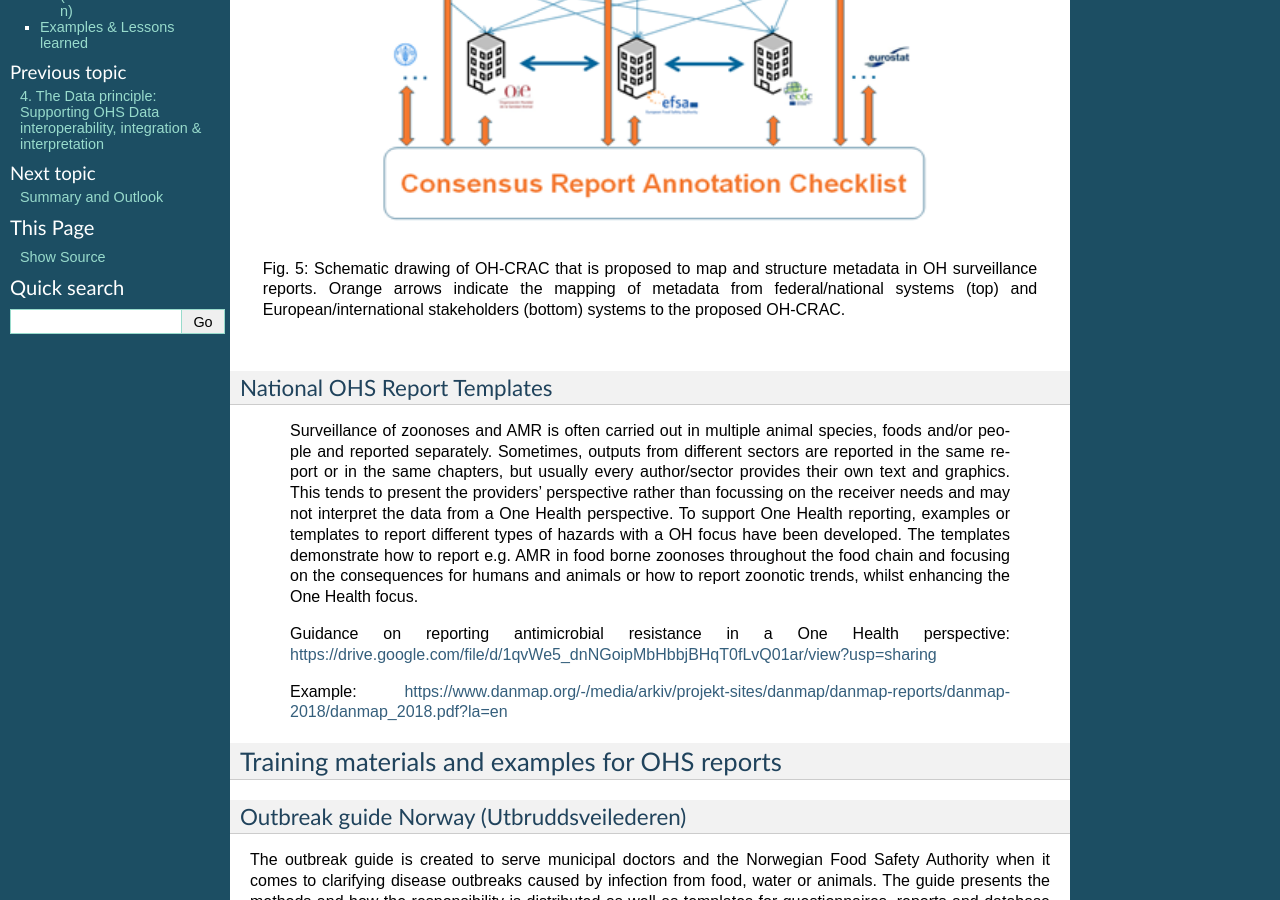
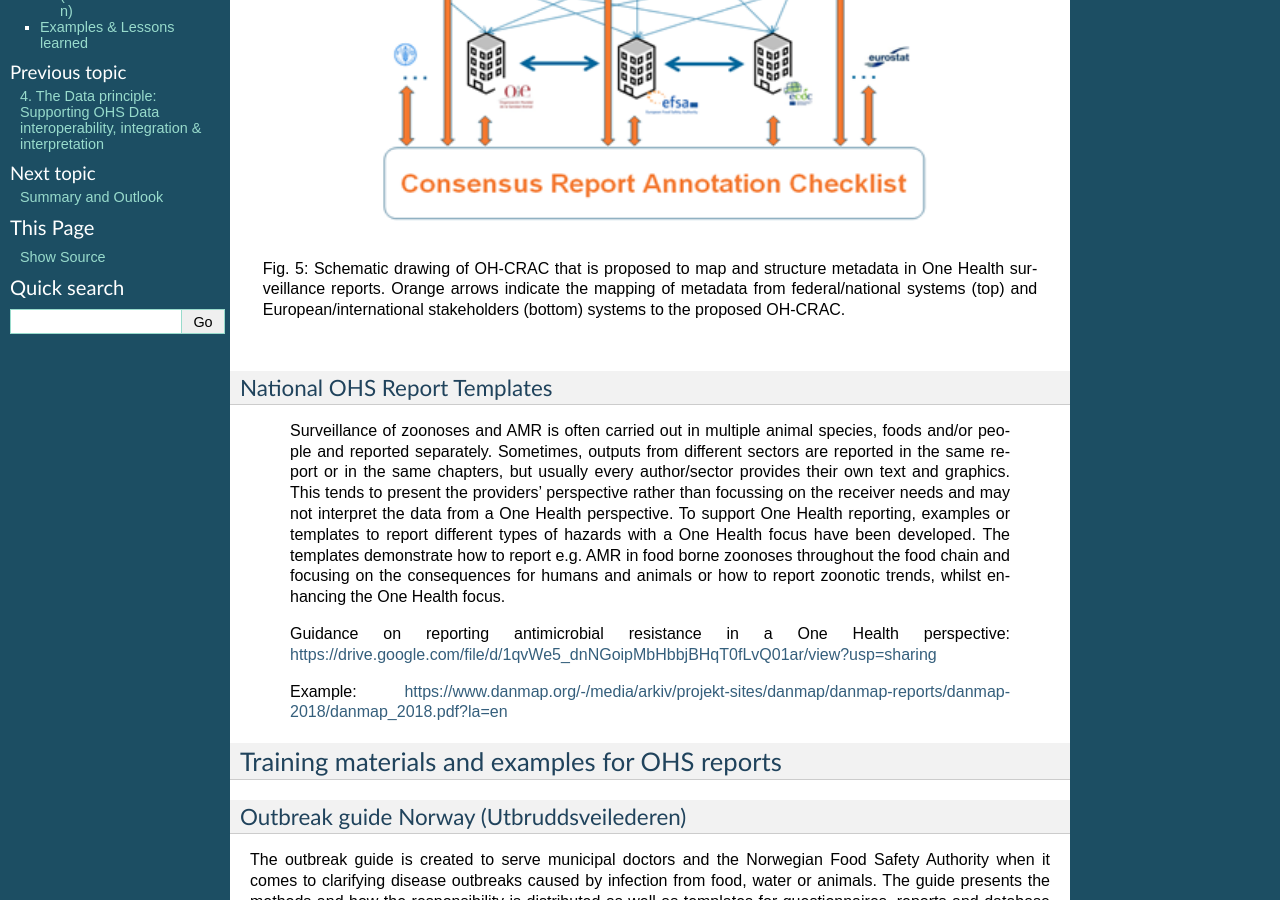
Before and after one commit to EJP-ORION/OH-Surveillance-Codex, a Sphinx documentation site: the page built from docs/5-the-dissemination-principle.rst, in a window 1280 px wide and 900 px high, scrolled down 1023 px. Built offline with Sphinx 7.4.7, drawn with Linux system fonts in a browser that asks for light colours; some of the changed text lies outside the part shown.

Commit message:
Text changes

```diff
--- a/docs/5-the-dissemination-principle.rst
+++ b/docs/5-the-dissemination-principle.rst
@@ -59,7 +59,7 @@ One Health Consensus Report Annotation Checklist (OH-CRAC)
     :figclass: align-center
 
     Fig. 5: Schematic drawing of OH-CRAC that is proposed to map and structure
-    metadata in OH surveillance reports. Orange arrows indicate the mapping
+    metadata in One Health surveillance reports. Orange arrows indicate the mapping
     of metadata from federal/national systems (top) and
     European/international stakeholders (bottom) systems to the proposed
     OH-CRAC.
@@ -74,7 +74,7 @@ National OHS Report Templates
    providers’ perspective rather than focussing on the receiver needs
    and may not interpret the data from a One Health perspective. To
    support One Health reporting, examples or templates to report
-   different types of hazards with a OH focus have been developed. The
+   different types of hazards with a One Health focus have been developed. The
    templates demonstrate how to report e.g. AMR in food borne zoonoses
    throughout the food chain and focusing on the consequences for humans
    and animals or how to report zoonotic trends, whilst enhancing the
@@ -191,8 +191,8 @@ Examples & Lessons learned
    bodies/institutions might exist the different internal policies can
    make the dissemination of data complicated and slow.
 
-   The Belgian and Danish pilots conducted during the EJP ORION project
-   considered as important the dissemination of results, not only at
+   The Belgian and Danish pilots conducted during the One Health EJP H2020
+   ORION project considered as important the dissemination of results, not only at
    national level but also to other countries (pilot reports provided as
    annexes under the deliverables JIP1-2.7 and JIP1-2.9,
    respectively) [21]_, [22]_. In general, it was highlighted that the
```
Also changed, not shown: other parts of docs/5-the-dissemination-principle.rst (+2 -0 lines).
